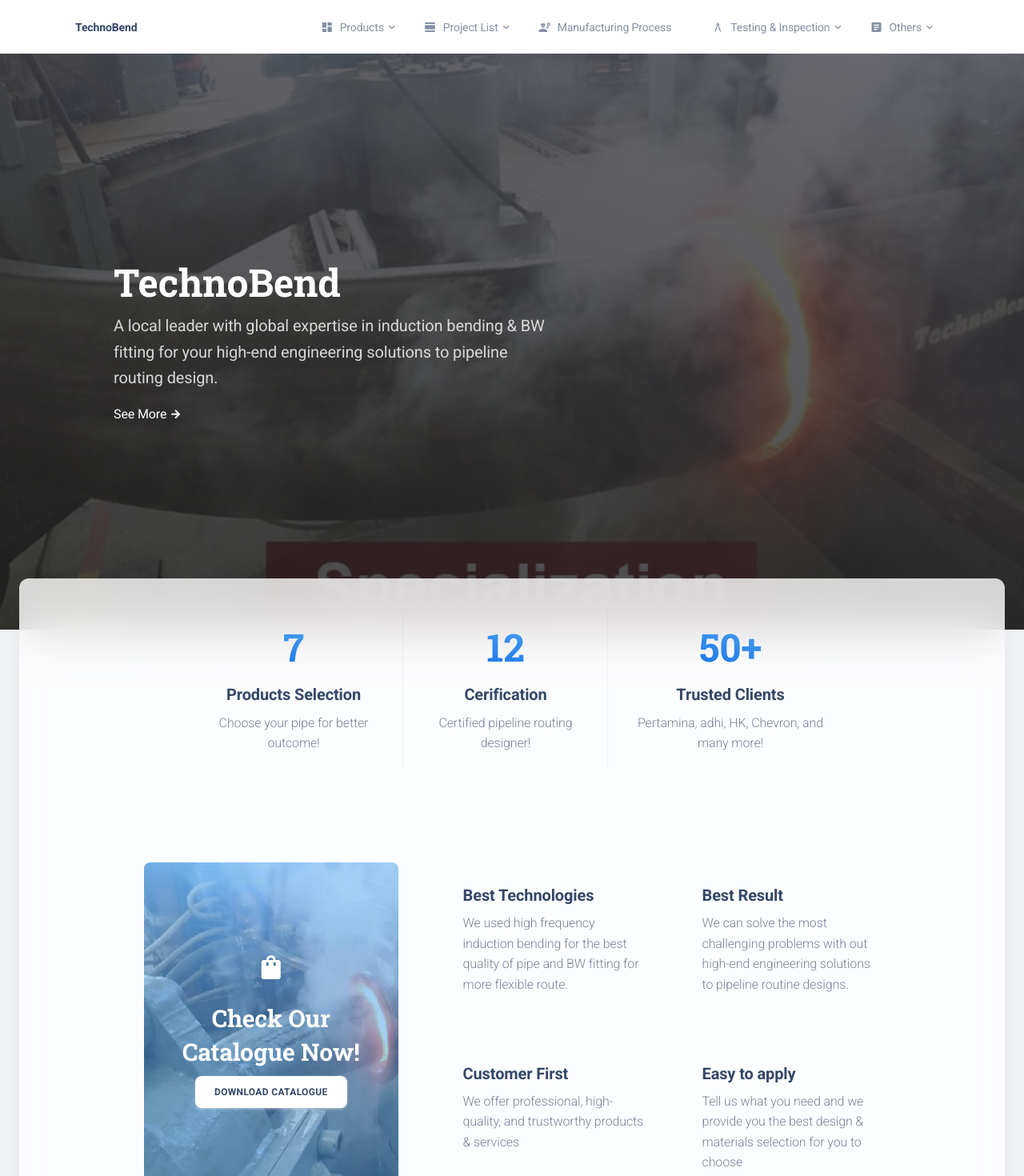
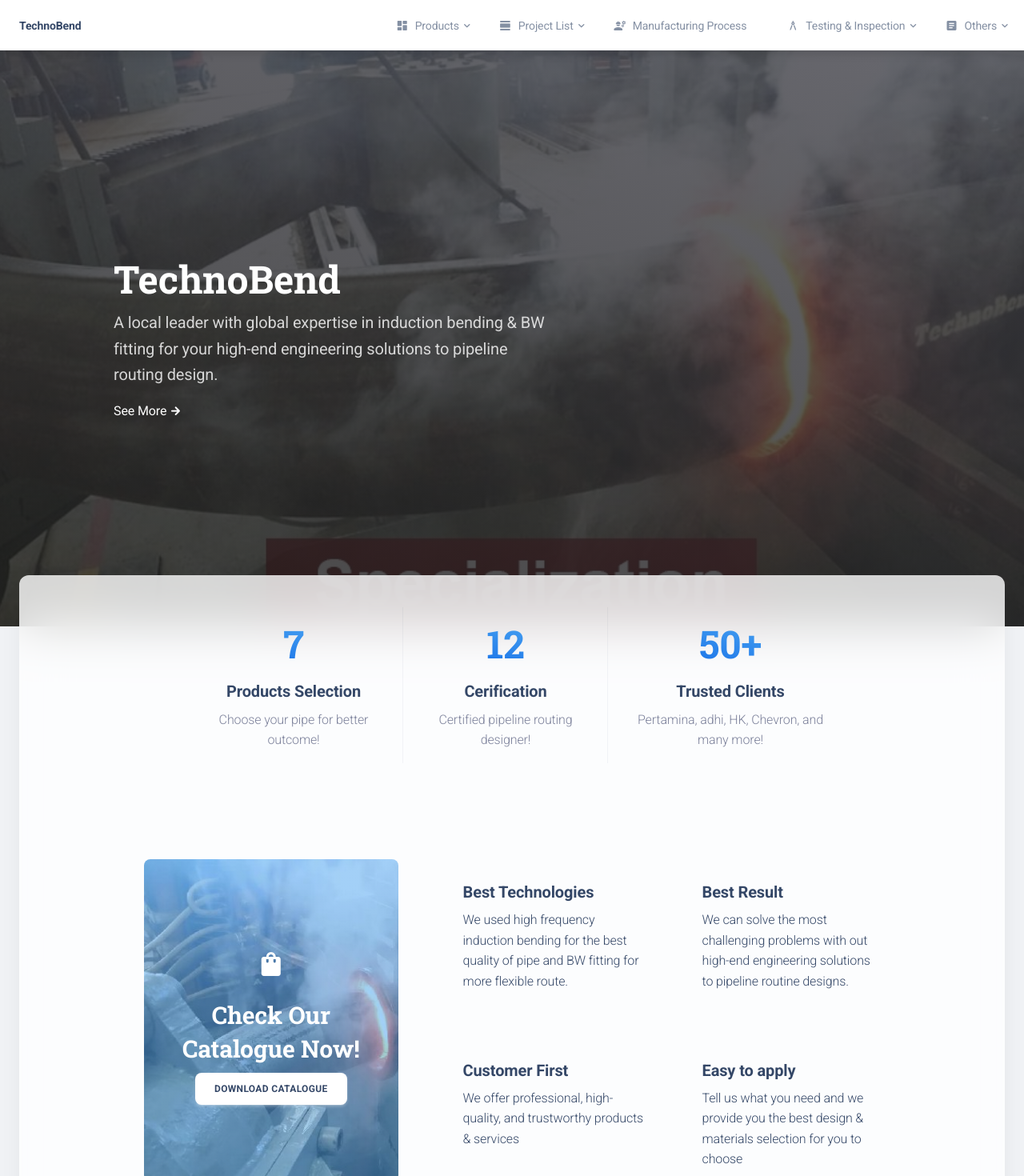
Before and after one commit to KevinIswara/technobend-fe, a React (Create React App) app: page /presentation in a window 1280 px wide. Shown: the top 1470 px of the page at 80% size. Built offline with nearby package versions, Linux system fonts and the light colour scheme.

Commit message:
Fix navbar

```diff
--- a/src/examples/Cards/InfoCards/DefaultInfoCard/index.js
+++ b/src/examples/Cards/InfoCards/DefaultInfoCard/index.js
@@ -30,7 +30,8 @@ function DefaultInfoCard({
 }) {
   return (
     <MKBox lineHeight={1} p={direction === "center" ? 2 : 0} textAlign={direction}>
-      {typeof icon === "string" ? (
+      {icon &&
+        (typeof icon === "string" ? (
           <MKTypography
             display="block"
             variant={direction === "center" ? "h2" : "h3"}
@@ -42,7 +43,7 @@ function DefaultInfoCard({
           </MKTypography>
         ) : (
           icon
-      )}
+        ))}
       <MKTypography
         display="block"
         variant="5"
@@ -71,7 +72,8 @@ DefaultInfoCard.defaultProps = {
   direction: "left",
   small: false,
   titleColor: "dark",
-  descriptionColor: "text",
+  descriptionColor: "dark",
+  icon: null,
 };
 
 DefaultInfoCard.propTypes = {
@@ -85,7 +87,7 @@ DefaultInfoCard.propTypes = {
     "light",
     "dark",
   ]),
-  icon: PropTypes.node.isRequired,
+  icon: PropTypes.node,
   title: PropTypes.string.isRequired,
   description: PropTypes.string.isRequired,
   direction: PropTypes.oneOf(["left", "right", "center"]),
--- a/src/examples/Navbars/DefaultNavbar/index.js
+++ b/src/examples/Navbars/DefaultNavbar/index.js
@@ -23,7 +23,6 @@ import { Link } from "react-router-dom";
 import PropTypes from "prop-types";
 
 // @mui material components
-import Container from "@mui/material/Container";
 import Icon from "@mui/material/Icon";
 import Popper from "@mui/material/Popper";
 import Grow from "@mui/material/Grow";
@@ -449,7 +448,11 @@ function DefaultNavbar({ brand, routes, transparent, light, sticky, relative, ce
   );
 
   return (
-    <Container sx={sticky ? { position: "sticky", top: 0, zIndex: 10 } : null}>
+    <MKBox
+      sx={sticky ? { position: "sticky", top: 0, zIndex: 10 } : null}
+      bgColor={light ? "#6b6b6b" : "white"}
+      shadow="sm"
+    >
       <MKBox
         py={1}
         px={{ xs: 4, sm: transparent ? 2 : 3, lg: transparent ? 0 : 2 }}
@@ -467,13 +470,7 @@ function DefaultNavbar({ brand, routes, transparent, light, sticky, relative, ce
         })}
       >
         <MKBox display="flex" justifyContent="space-between" alignItems="center">
-          <MKBox
-            component={Link}
-            to="/"
-            lineHeight={1}
-            py={transparent ? 1.5 : 0.75}
-            pl={relative || transparent ? 0 : { xs: 0, lg: 1 }}
-          >
+          <MKBox component={Link} to="/" lineHeight={1} py={transparent ? 1.5 : 0.75} pl={3}>
             <MKTypography variant="button" fontWeight="bold" color={light ? "white" : "dark"}>
               {brand}
             </MKTypography>
@@ -509,7 +506,7 @@ function DefaultNavbar({ brand, routes, transparent, light, sticky, relative, ce
       </MKBox>
       {dropdownMenu}
       {nestedDropdownMenu}
-    </Container>
+    </MKBox>
   );
 }
 
--- a/src/pages/Presentation/index.js
+++ b/src/pages/Presentation/index.js
@@ -12,9 +12,7 @@ import TypicalApplication from "./sections/TypicalApplication";
 function Presentation() {
   return (
     <>
-      <MKBox bgColor="white" shadow="sm" py={0.25}>
-        <DefaultNavbar routes={routes} transparent relative />
-      </MKBox>
+      <DefaultNavbar routes={routes} transparent relative sticky />
       <Headers />
       <Card
         sx={{
```
Lines whose indentation alone changed are shown as unchanged.
